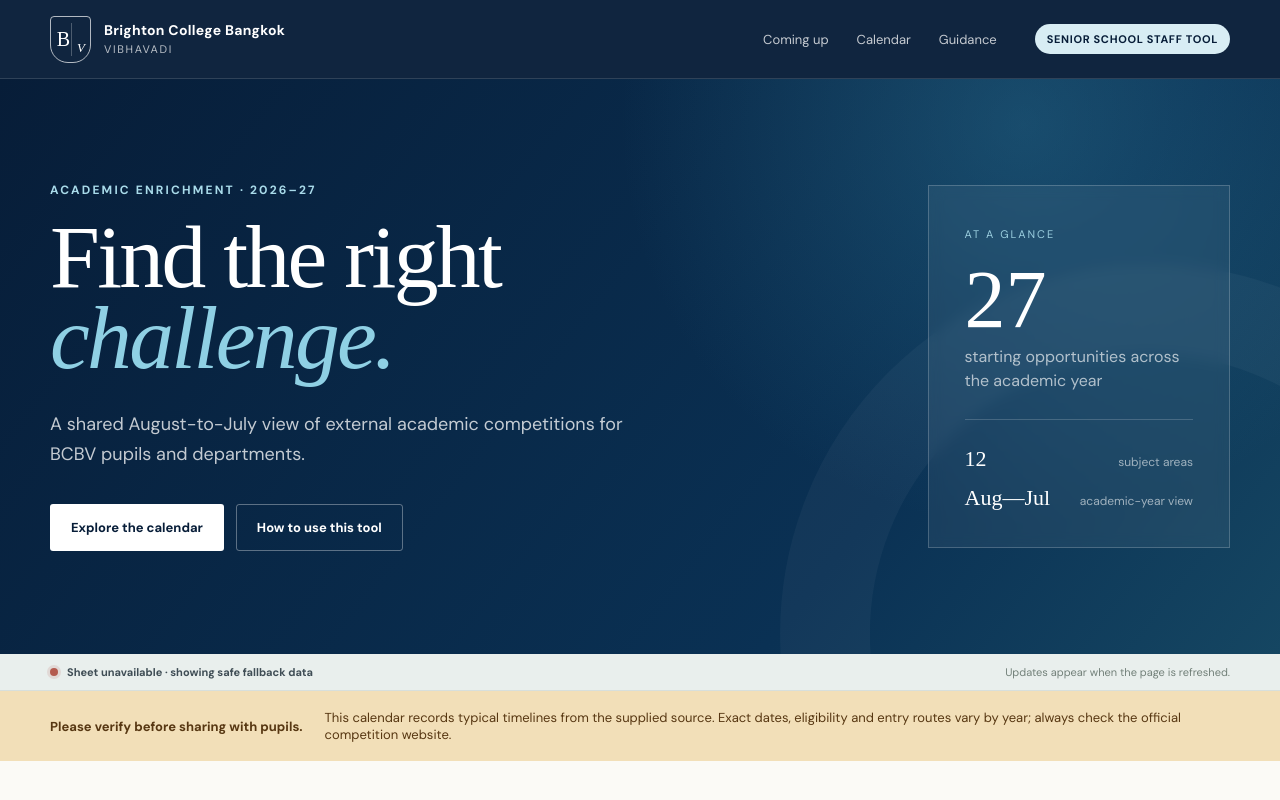
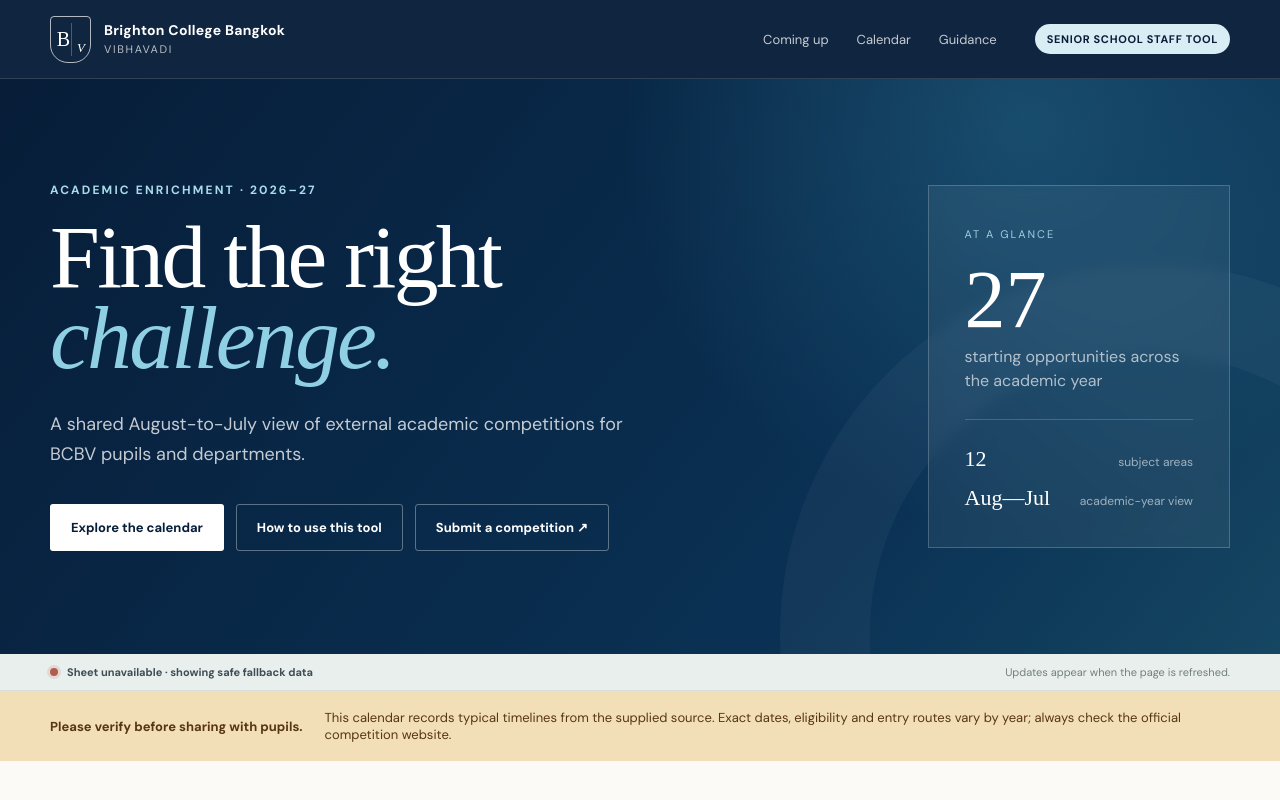
Before and after one commit to rkearney12/bcbv-academic-competitions-calendar, a React (Vite) app: page / in a window 1280 px wide. Shown: the top 800 px of the page. Built offline with nearby package versions, Linux system fonts and the light colour scheme; no server answers; a web font is replaced by a local one.

Commit message:
Connect live Sheet and submission form

```diff
--- a/src/main.jsx
+++ b/src/main.jsx
@@ -1,7 +1,7 @@
 import React, { useEffect, useMemo, useState } from "react";
 import { createRoot } from "react-dom/client";
 import { competitions as bundledCompetitions, statuses } from "./competitions";
-import { GOOGLE_SHEET_CSV_URL } from "./config";
+import { GOOGLE_SHEET_CSV_URL, SUBMIT_COMPETITION_FORM_URL } from "./config";
 import { loadCompetitions } from "./sheet-data";
 import "./styles.css";
 
@@ -91,7 +91,7 @@ function App() {
           <p className="eyebrow">Academic enrichment · 2026–27</p>
           <h1>Find the right<br/><em>challenge.</em></h1>
           <p className="hero-copy">A shared August-to-July view of external academic competitions for BCBV pupils and departments.</p>
-          <div className="hero-actions"><a className="button primary" href="#calendar">Explore the calendar</a><a className="button secondary" href="#guidance">How to use this tool</a></div>
+          <div className="hero-actions"><a className="button primary" href="#calendar">Explore the calendar</a><a className="button secondary" href="#guidance">How to use this tool</a><a className="button submit" href={SUBMIT_COMPETITION_FORM_URL} target="_blank" rel="noreferrer">Submit a competition ↗</a></div>
         </div>
         <div className="hero-panel" aria-label="Calendar summary">
           <span className="panel-kicker">At a glance</span>
@@ -123,7 +123,7 @@ function App() {
         {filtered.length === 0 ? <div className="empty"><h3>No competitions match these filters.</h3><button onClick={reset}>Reset the calendar</button></div> : view === "cards" ? <div className="card-grid">{filtered.map((item) => <CompetitionCard key={item.id} item={item} />)}</div> : <div className="month-groups">{academicMonths.map((monthNumber) => { const items = filtered.filter((item) => item.month === monthNumber); return items.length ? <section key={monthNumber}><h3><span>{String(monthNumber).padStart(2, "0")}</span>{monthNames[monthNumber]}</h3><div>{items.map((item) => <CompetitionCard key={item.id} item={item} />)}</div></section> : null; })}</div>}
       </section>
 
-      <section className="guidance" id="guidance"><div><p className="eyebrow">Staff guidance</p><h2>A shared view for departmental planning.</h2></div><ol><li><b>Review</b><span>Filter by subject and identify the opportunities worth investigating.</span></li><li><b>Verify</b><span>Confirm dates, fees, eligibility, safeguarding and the official entry route.</span></li><li><b>Update</b><span>Edit the connected Google Sheet, then refresh this page to see approved changes.</span></li></ol></section>
+      <section className="guidance" id="guidance"><div><p className="eyebrow">Staff guidance</p><h2>A shared view for departmental planning.</h2><a className="guidance-submit" href={SUBMIT_COMPETITION_FORM_URL} target="_blank" rel="noreferrer">Propose a competition for review ↗</a></div><ol><li><b>Review</b><span>Filter by subject and identify the opportunities worth investigating.</span></li><li><b>Verify</b><span>Confirm dates, fees, eligibility, safeguarding and the official entry route.</span></li><li><b>Submit</b><span>Use the staff form to propose an addition. Approved entries can then be added to the connected Google Sheet.</span></li></ol></section>
 
       <footer><div className="brand"><Logo /><span><strong>BCBV Academic Competitions</strong><small>Brighton College Bangkok Vibhavadi</small></span></div><p>Internal planning tool · Dates and details must be verified on official competition websites.</p></footer>
     </main>
```
